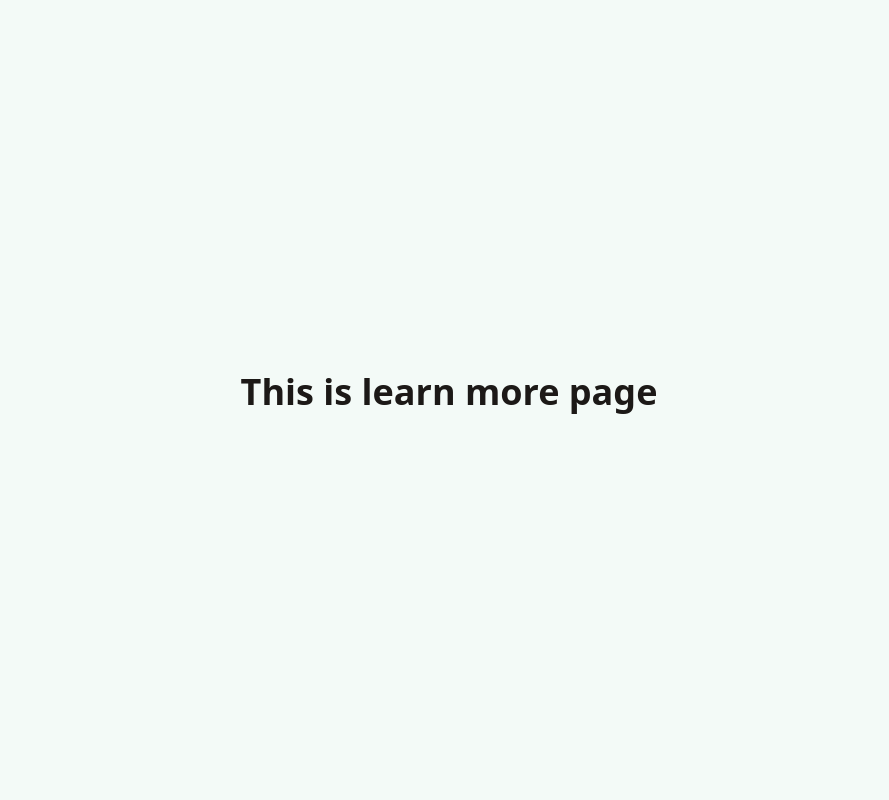
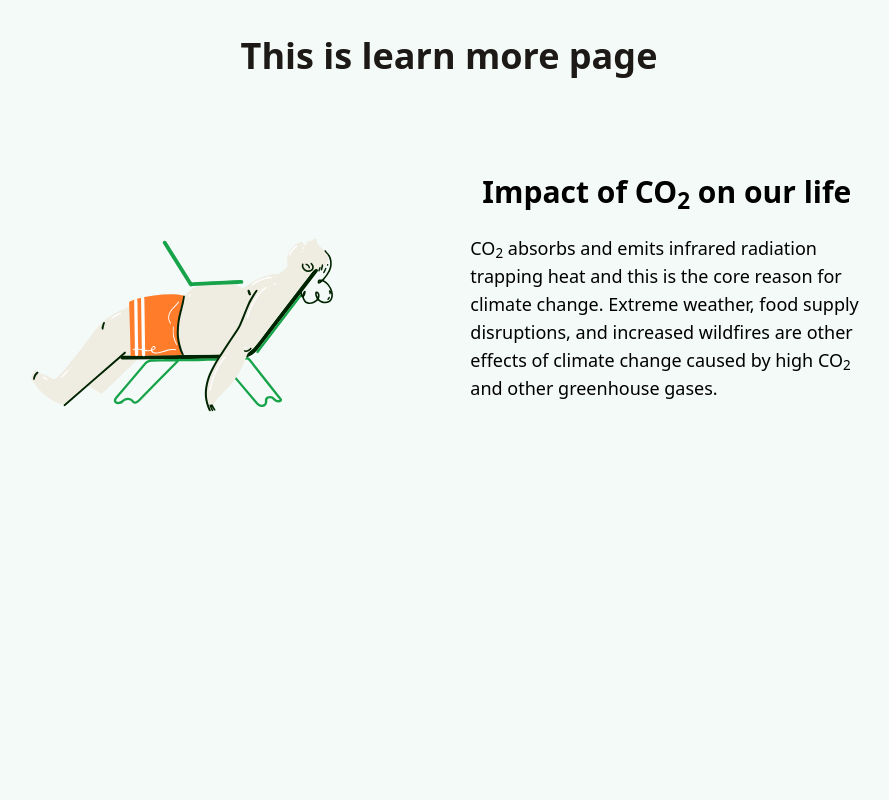
Before and after one commit to NikitaArd/EcoTrace, a Django app: page /learn-more/ in a window 1280 px wide. Shown: the whole page, without its empty margins (191-1080 px from the left). Run offline with Django 5.2, Linux system fonts and the light colour scheme; style sheets or scripts are compiled from the project's sources; some libraries are stand-ins or nearby versions.

Commit message:
feature: added todo task to views, wrote first article on learn-more page and imported appropriate image

```diff
--- a/eco_trace/main/views.py
+++ b/eco_trace/main/views.py
@@ -2,6 +2,7 @@ from django.shortcuts import render
 
 
 def index(request):
+    # TODO: May be interesting to add popover with tips or interesting information about CO2 emissions to buttons. User hover the Start Quiz button after that popover shows tip or interesting info.
     return render(request, 'index.html')
 
 def learn_more(request):
--- a/eco_trace/templates/learn-more.html
+++ b/eco_trace/templates/learn-more.html
@@ -2,7 +2,20 @@
 {% load static %}
 
 {% block content %}
-<section class="h-screen flex items-center justify-center">
+<section class="h-32 flex items-center justify-center">
     <h1 class="mb-4 text-4xl font-extrabold tracking-tigh text-stone-900">This is learn more page</h1>
+
+</section>
+<section class="flex justify-between w-2/3 align-middle m-auto">
+    <img src={% static 'img/co2-impact.svg' %} class="max-h-80 mr-32" />
+    <article class="h-fit m-auto">
+        <h1 class="text-3xl font-semibold pb-6 pl-3">Impact of CO<sub>2</sub> on our life</h1>
+        <p class="h-fit text-lg">
+            CO<sub>2</sub> absorbs and emits infrared radiation trapping heat and this is
+            the core reason for climate change. Extreme weather,
+            food supply disruptions, and increased wildfires are other effects of
+            climate change caused by high CO<sub>2</sub> and other greenhouse gases.
+        </p>
+    </article>
 </section>
 {% endblock content %}
```
Also changed, not shown: eco_trace/static/img/co2-impact.svg (added).
